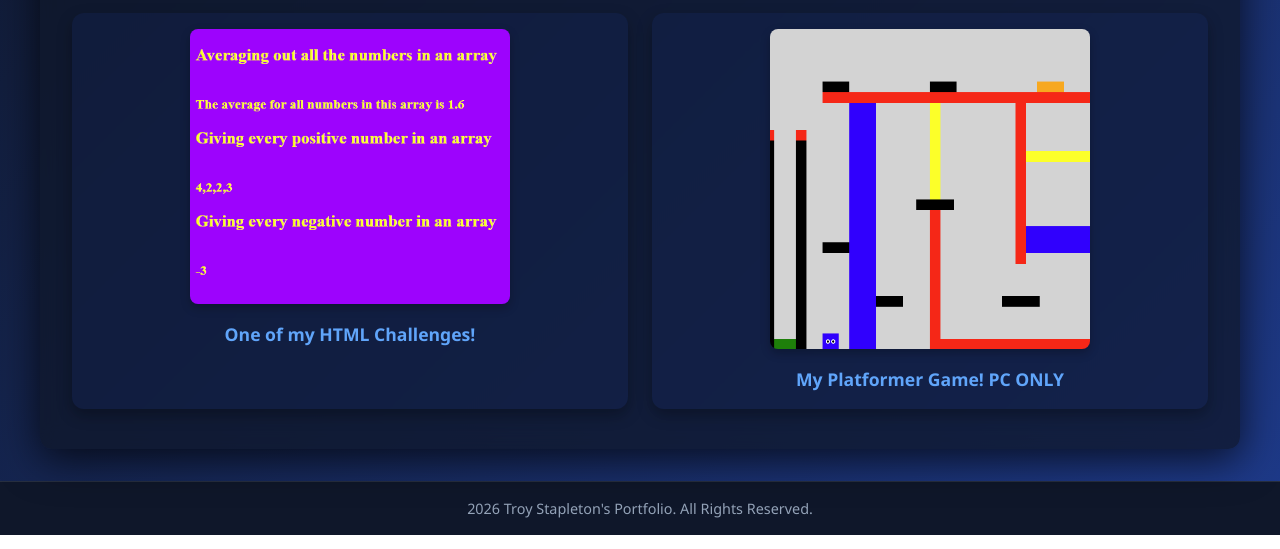
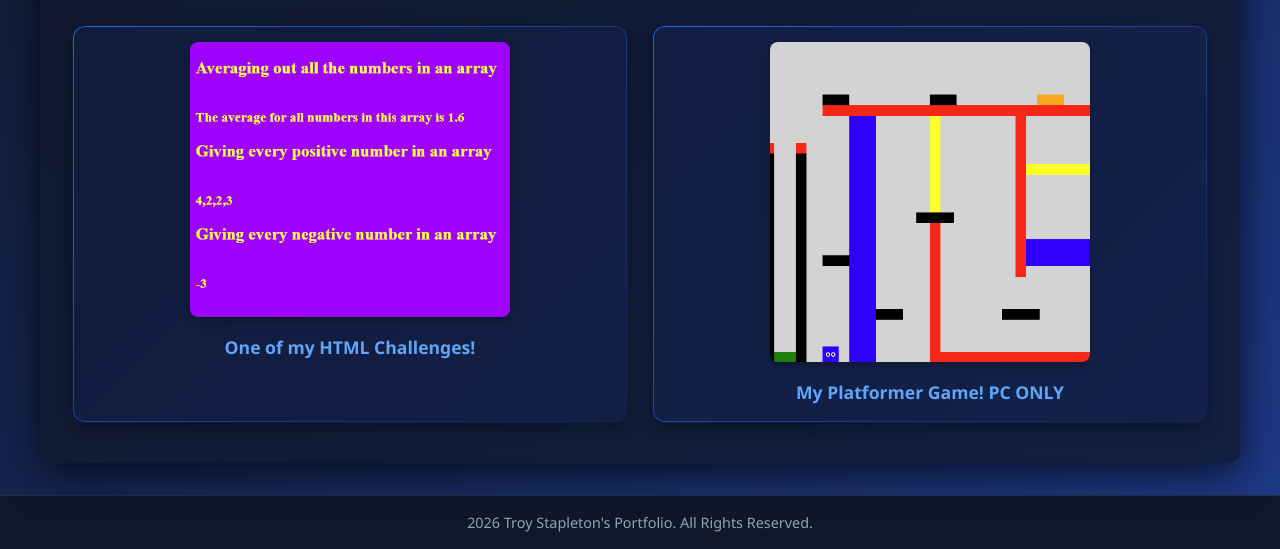
Before and after one commit to PartyNugget07/Portfolio, a website: page htmlcss.html in a window 1280 px wide. Shown: the part 342-891 px from the top of the page. Drawn offline with Linux system fonts and the light colour scheme.

Commit message:
Update styles.css

```diff
--- a/styles.css
+++ b/styles.css
@@ -300,3 +300,40 @@ button:hover {
   background: var(--color-primary);
   color: #fff;
 }
+@media (prefers-reduced-motion: reduce) {
+  * {
+    animation: none !important;
+    transition: none !important;
+  }
+}
+h2 {
+  margin-bottom: 0.75rem;
+}
+@media (max-width: 600px) {
+  .navigation ul {
+    flex-direction: column;
+    align-items: center;
+  }
+}
+.project:hover {
+  transform: translateY(-6px) scale(1.02);
+}
+.project {
+  border: 1px solid transparent;
+  background-clip: padding-box;
+  position: relative;
+}
+
+.project::before {
+  content: "";
+  position: absolute;
+  inset: 0;
+  border-radius: var(--radius);
+  padding: 1px;
+  background: linear-gradient(135deg, var(--color-primary), transparent);
+  -webkit-mask:
+    linear-gradient(#000 0 0) content-box,
+    linear-gradient(#000 0 0);
+  -webkit-mask-composite: xor;
+          mask-composite: exclude;
+}
```
